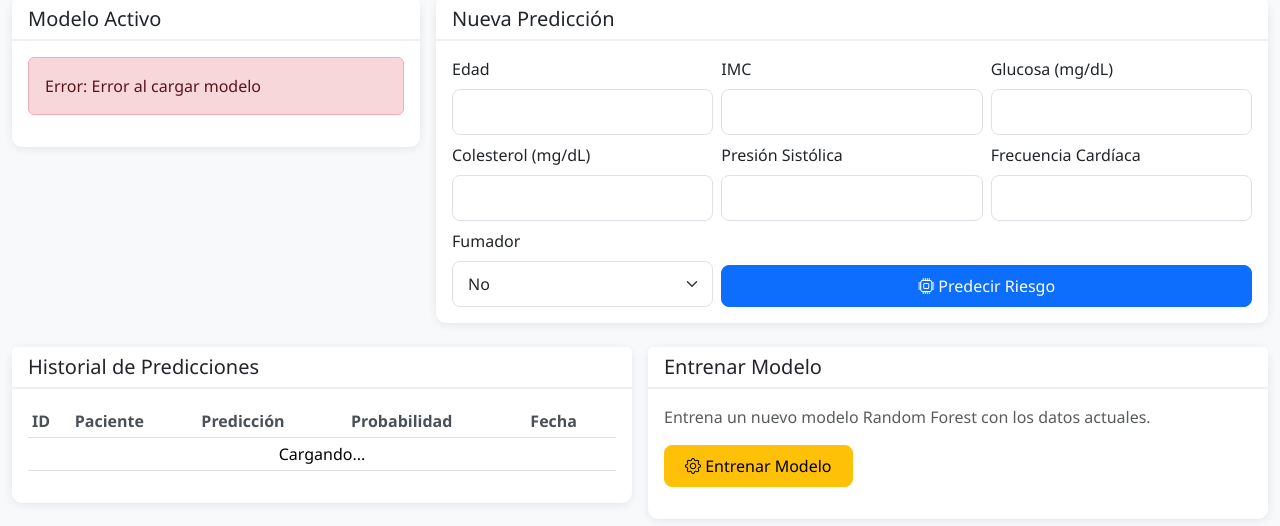
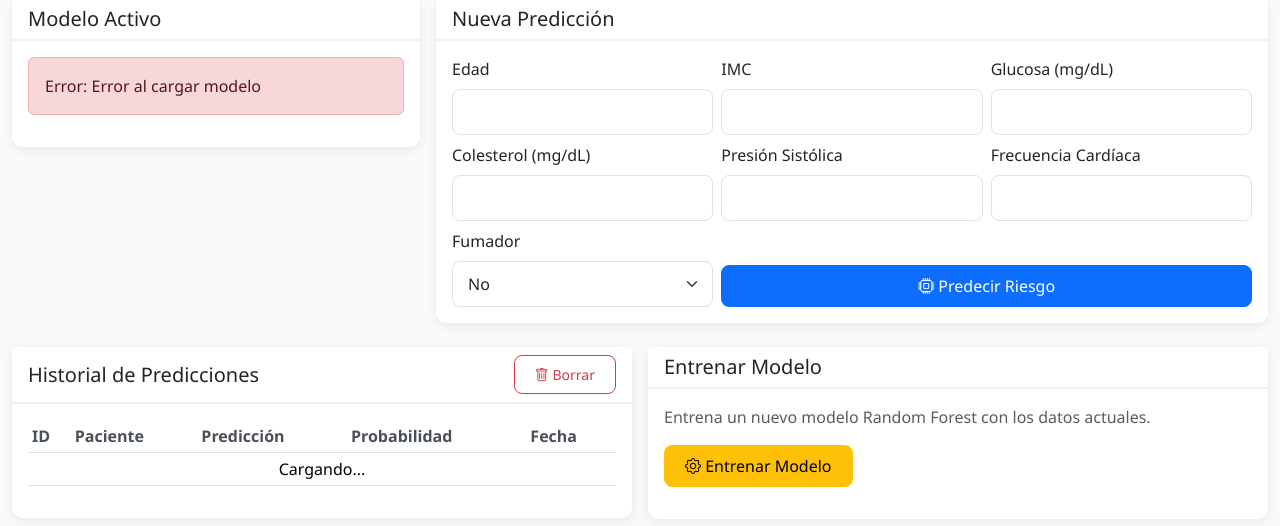
Before and after one commit to juansebastianesper-ai/healthcare-etl-platform, a Django app: template backend/templates/predictions.html in a window 1280 px wide. Shown: the part 71-597 px from the top of the page. Run offline with Django 5.2, Linux system fonts and the light colour scheme; the template is opened without the code that fills it, so the values that code supplies are empty; some libraries are stand-ins or nearby versions.

Commit message:
Add delete predictions history button

```diff
--- a/backend/ml/views.py
+++ b/backend/ml/views.py
@@ -87,3 +87,11 @@ class PredictionViewSet(viewsets.GenericViewSet):
             return self.get_paginated_response(data)
         serializer = self.get_serializer(predictions, many=True)
         return Response(serializer.data)
+
+    @action(detail=False, methods=['delete'])
+    def delete_history(self, request):
+        from django.db import connection
+        count, _ = Prediction.objects.all().delete()
+        with connection.cursor() as cursor:
+            cursor.execute("DELETE FROM sqlite_sequence WHERE name='ml_prediction'")
+        return Response({'message': f'Historial borrado: {count} predicciones eliminadas'})
--- a/backend/static/js/predictions.js
+++ b/backend/static/js/predictions.js
@@ -135,3 +135,17 @@ async function trainModel() {
         handleApiError(error);
     }
 }
+
+async function deletePredictionsHistory() {
+    if (!confirm('¿Borrar todo el historial de predicciones?')) return;
+
+    try {
+        const response = await apiRequest('/ml/predictions/delete_history/', { method: 'DELETE' });
+        if (!response.ok) throw new Error('Error al borrar historial');
+        const data = await response.json();
+        showToast(data.message, 'success');
+        loadPredictionsHistory();
+    } catch (error) {
+        handleApiError(error);
+    }
+}
--- a/backend/templates/predictions.html
+++ b/backend/templates/predictions.html
@@ -78,8 +78,11 @@
     <div class="row g-3">
         <div class="col-md-6">
             <div class="card">
-                <div class="card-header">
+                <div class="card-header d-flex justify-content-between align-items-center">
                     <h5 class="mb-0">Historial de Predicciones</h5>
+                    <button class="btn btn-sm btn-outline-danger" onclick="deletePredictionsHistory()">
+                        <i class="bi bi-trash"></i> Borrar
+                    </button>
                 </div>
                 <div class="card-body">
                     <div class="table-responsive">
```
